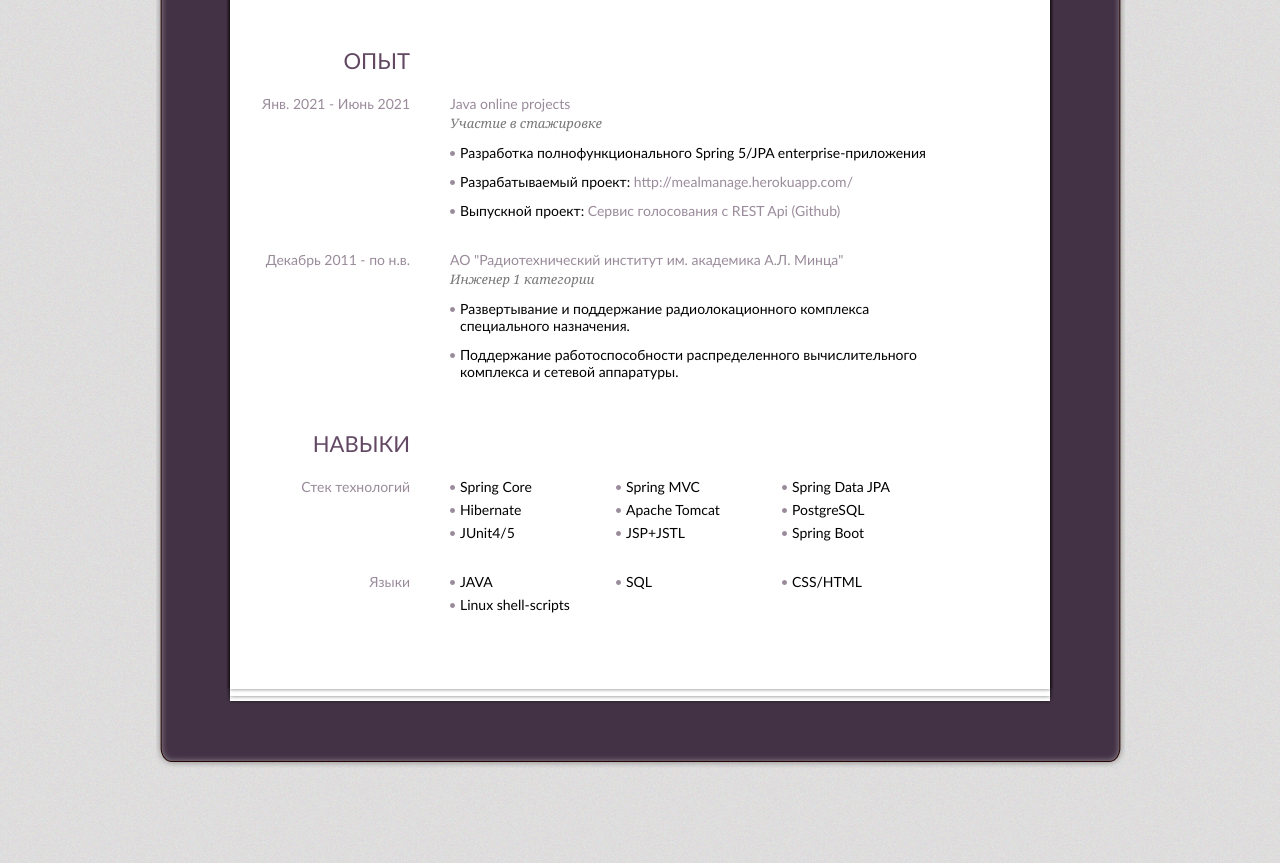
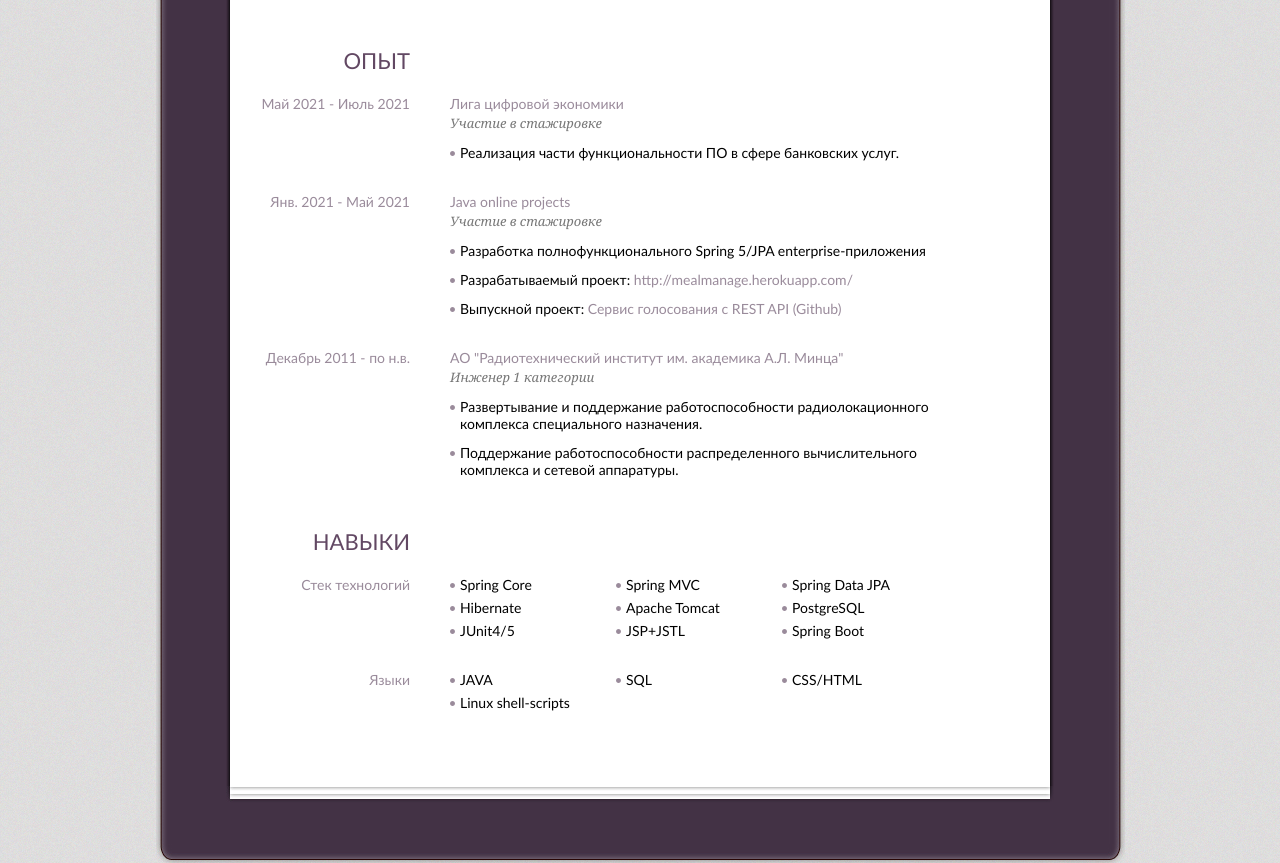
Before and after one commit to AlexanderChiglintsev/alexanderchiglintsev.github.io, a plain HTML site: page index.html in a window 1280 px wide. Shown: the part 871-1734 px from the top of the page. Drawn offline with Linux system fonts and the light colour scheme.

Commit message:
Add information

```diff
--- a/index.html
+++ b/index.html
@@ -2,7 +2,7 @@
 <html xmlns="http://www.w3.org/1999/xhtml">
 <head>
 <meta http-equiv="Content-Type" content="text/html; charset=UTF-8" />
-<title>Resume</title>
+<title>Резюме - Александр Чиглинцев</title>
 <link type="text/css" rel="stylesheet" href="css/purple.css" />
 <link type="text/css" rel="stylesheet" href="css/print.css" media="print"/>
 <!--[if IE 7]>
@@ -87,14 +87,22 @@
         <!-- Begin 3rd Row -->
         <div class="entry">
           <h2>ОПЫТ</h2>
+		  <div class="content">
+            <h3>Май 2021 - Июль 2021</h3>
+            <p><a href="https://www.digitalleague.ru/" target="_blank">Лига цифровой экономики</a><br />
+              <em>Участие в стажировке</em></p>
+            <ul class="info">
+              <li>Реализация части функциональности ПО в сфере банковских услуг.</li>
+            </ul>
+          </div>
           <div class="content">
-            <h3>Янв. 2021 - Июнь 2021</h3>
+            <h3>Янв. 2021 - Май 2021</h3>
             <p><a href="https://javaops.ru" target="_blank">Java online projects</a><br />
               <em>Участие в стажировке</em></p>
             <ul class="info">
               <li>Разработка полнофункционального Spring 5/JPA enterprise-приложения</li>
               <li>Разрабатываемый проект: <a href="http://mealmanage.herokuapp.com/" target="_blank">http://mealmanage.herokuapp.com/</a></li>
-			  <li>Выпускной проект: <a href="https://github.com/AlexanderChiglintsev/lunchvotes" target="_blank">Сервис голосования с REST Api (Github)</a></li>
+			  <li>Выпускной проект: <a href="https://github.com/AlexanderChiglintsev/lunchvotes" target="_blank">Сервис голосования с REST API (Github)</a></li>
             </ul>
           </div>
           <div class="content">
@@ -102,7 +110,7 @@
             <p><a href="https://www.rti-mints.ru/" target="_blank">АО "Радиотехнический институт им. академика А.Л. Минца" </a><br />
               <em>Инженер 1 категории</em></p>
             <ul class="info">
-              <li>Развертывание и поддержание радиолокационного комплекса специального назначения. </li>
+              <li>Развертывание и поддержание работоспособности радиолокационного комплекса специального назначения. </li>
               <li>Поддержание работоспособности распределенного вычислительного комплекса и сетевой аппаратуры. </li>
             </ul>
           </div>
@@ -136,9 +144,7 @@
           </div>
         </div>
         <!-- End 4th Row -->
-         <!-- Begin 5th Row -->
 
-        <!-- Begin 5th Row -->
       </div>
       <div class="clear"></div>
       <div class="paper-bottom"></div>
```
Also changed, not shown: 1 other file.
